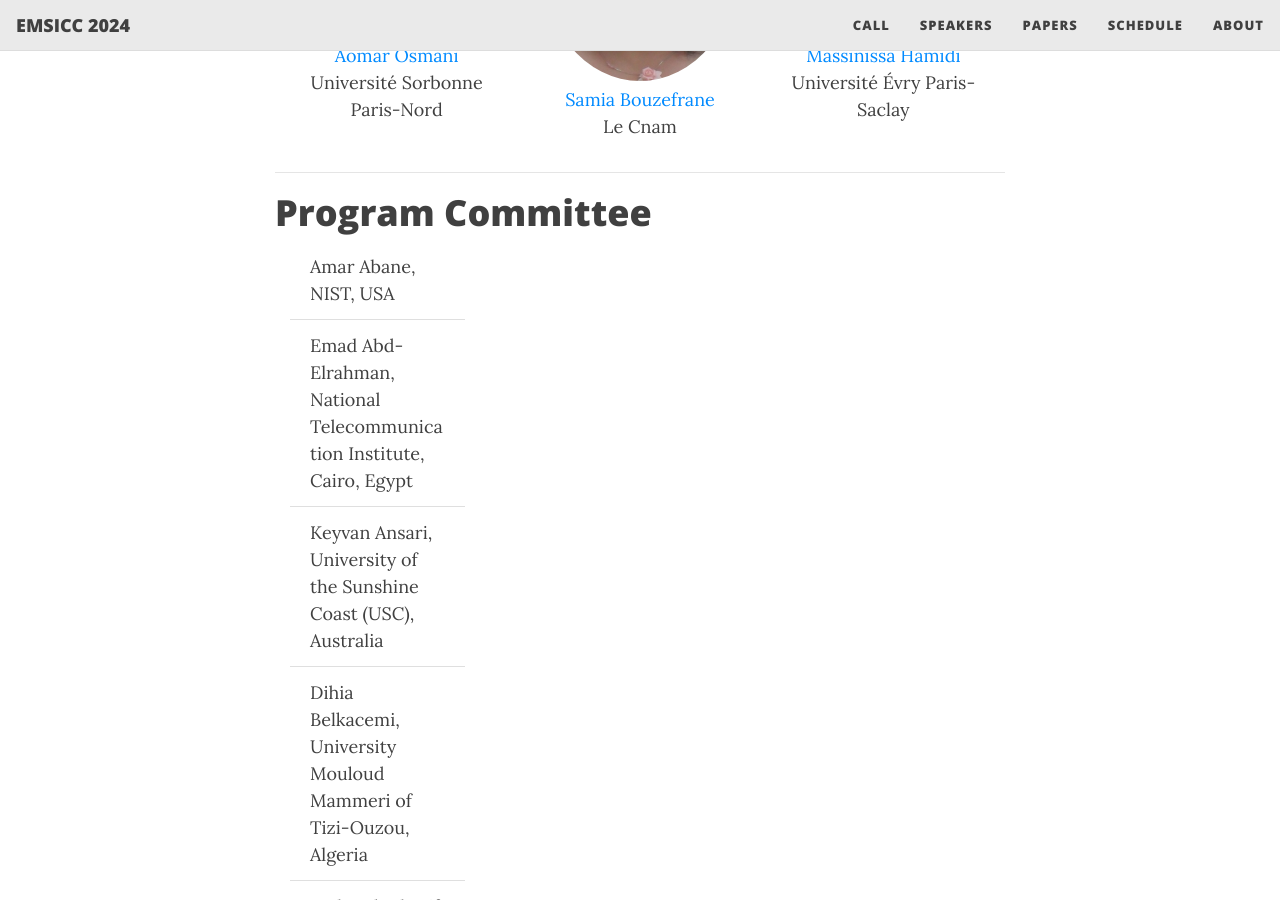
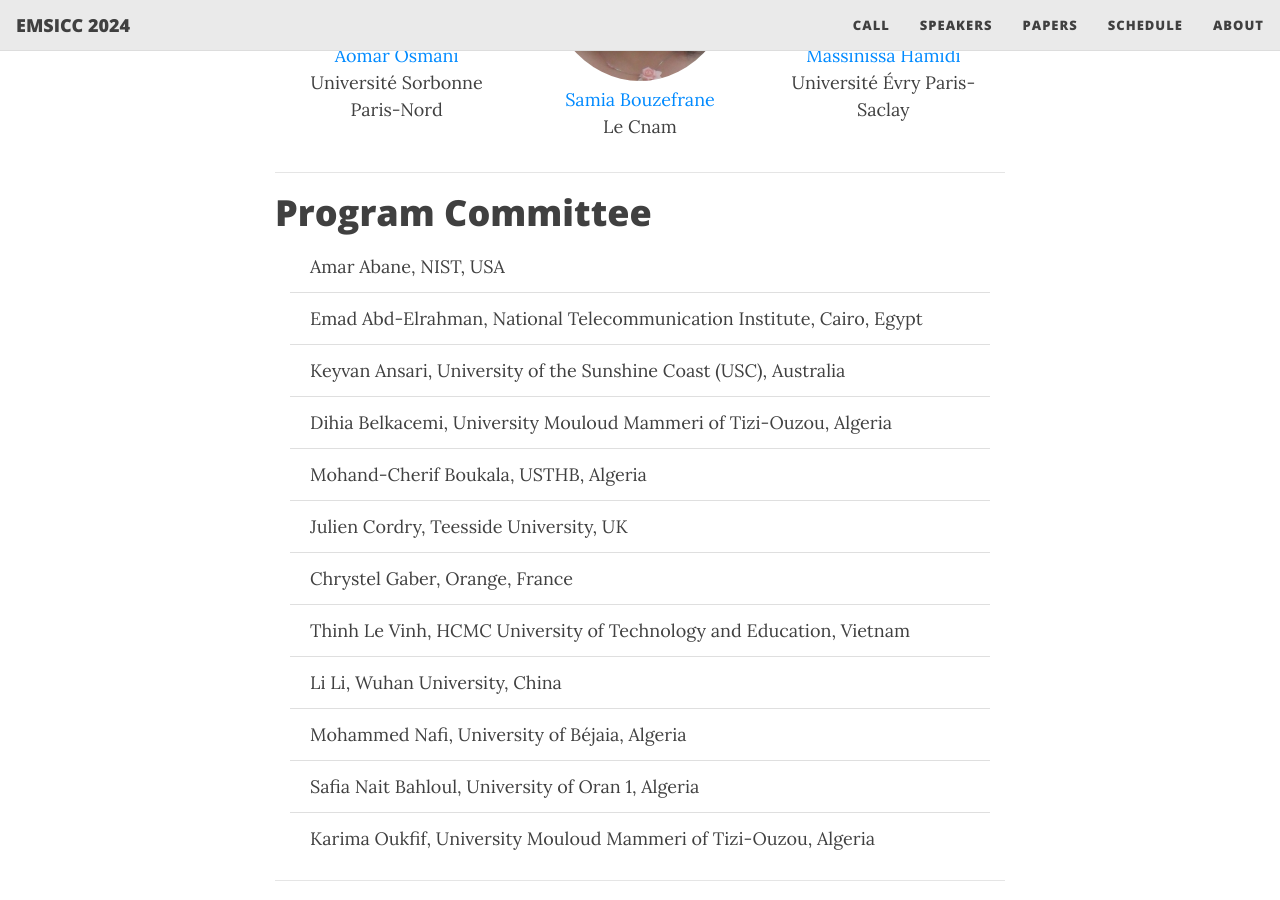
Before and after one commit to emsicc/2024, a Jekyll site: the page built from index.md, in a window 1280 px wide and 900 px high, scrolled down 1112 px. Built offline with Jekyll 4.4.1, drawn with Linux system fonts in a browser that asks for light colours; nearby versions of some CDN libraries.

Commit message:
Update the portion of the total div width to col-*-12 (i.e., entire div)

```diff
--- a/index.md
+++ b/index.md
@@ -38,7 +38,7 @@ intelligence and machine learning.
 <div class="container">
   <ul class="list-group list-group-flush">
     {% for p in site.data.pc.people %}
-      <li class="list-group-item col-xs-6 col-sm-4 col-md-3">{{ p }}</li>
+      <li class="list-group-item col-xs-12 col-sm-12 col-md-12">{{ p }}</li>
     {% endfor %}
   </ul>
 </div>
```
